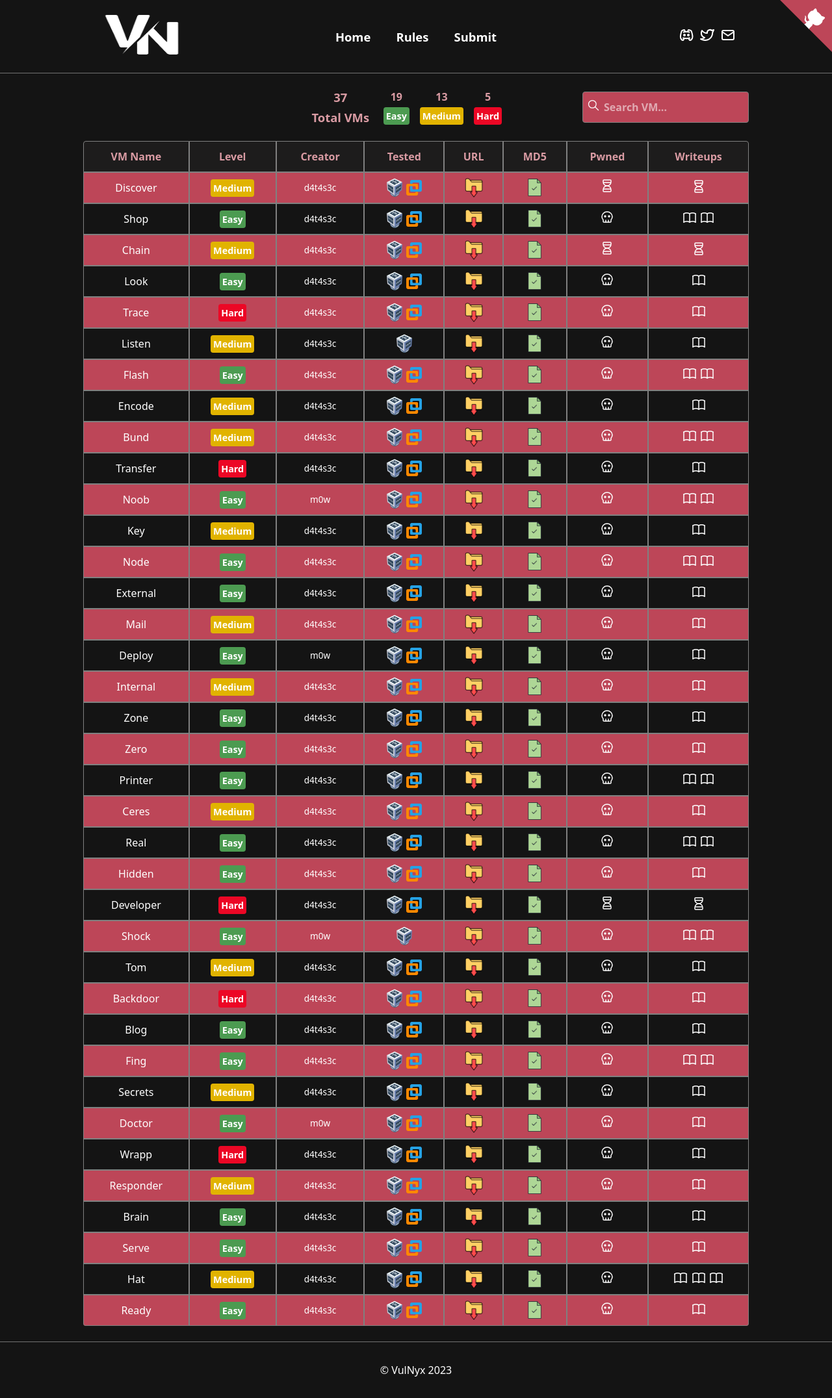
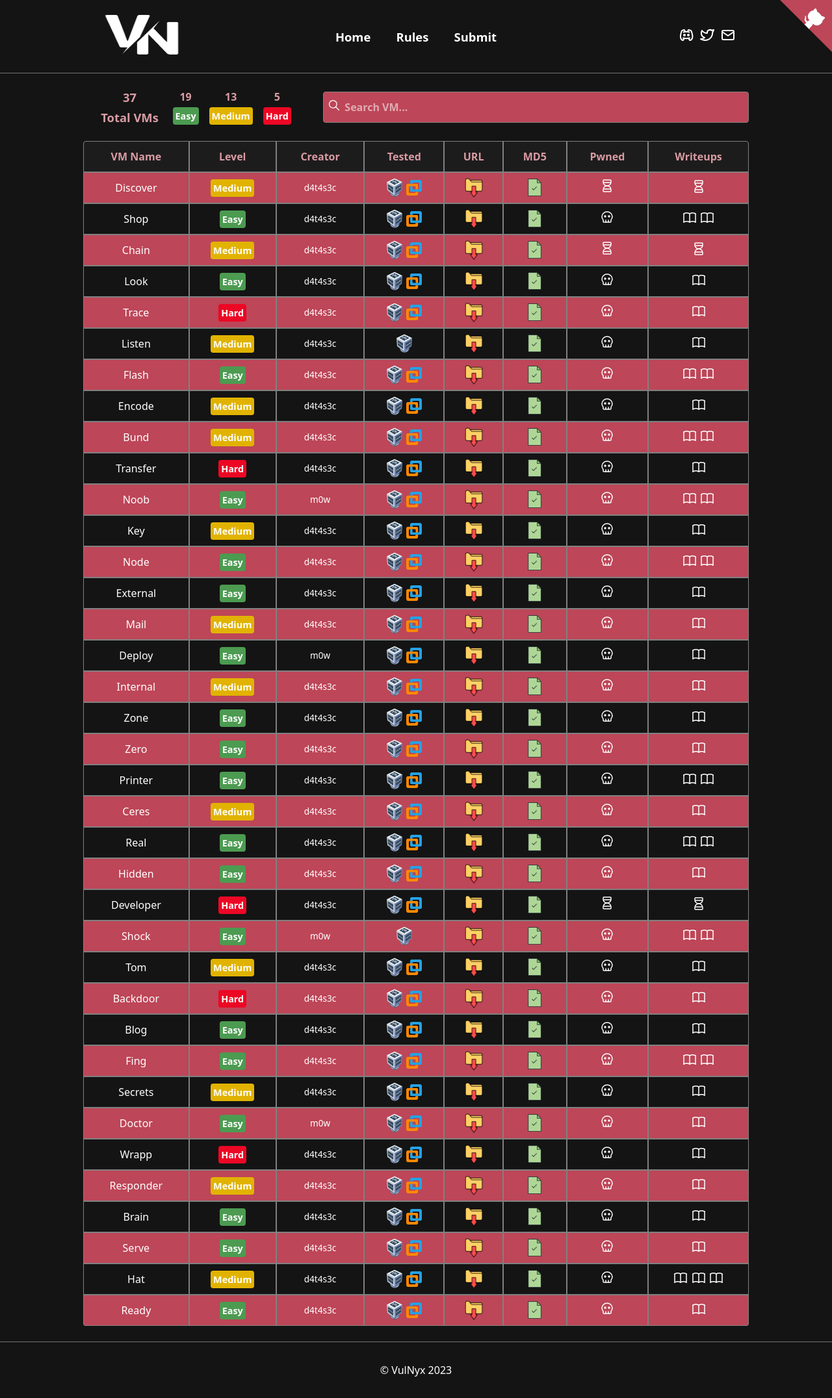
Before and after one commit to VulNyx/vulnyx, a Jekyll site: the page built from index.md, in a window 1280 px wide. Shown: the whole page at 65% size. Built offline with Jekyll 4.4.1, drawn with Linux system fonts in a browser that asks for light colours.

Commit message:
fix(style): search bar

```diff
--- a/assets/style.scss
+++ b/assets/style.scss
@@ -156,7 +156,7 @@ main {
 
 .wrapper article {
   display: grid;
-  grid-template-columns: 0.9fr 1.1fr 1fr;
+  grid-template-columns: 1fr 2fr;
 }
 
 #total-vms, #total-vms + span {
@@ -176,7 +176,6 @@ main {
 }
 
 .vm-stats {
-  grid-column: 2/3;
   list-style: none;
   display: flex;
   align-items: center;
@@ -198,7 +197,7 @@ main {
 }
 
 #bin-search {
-  width: 20vw;
+  width: 100%;
   padding: 0.75rem;
   padding-left: 2rem;
   border-radius: 0.25em;
```
